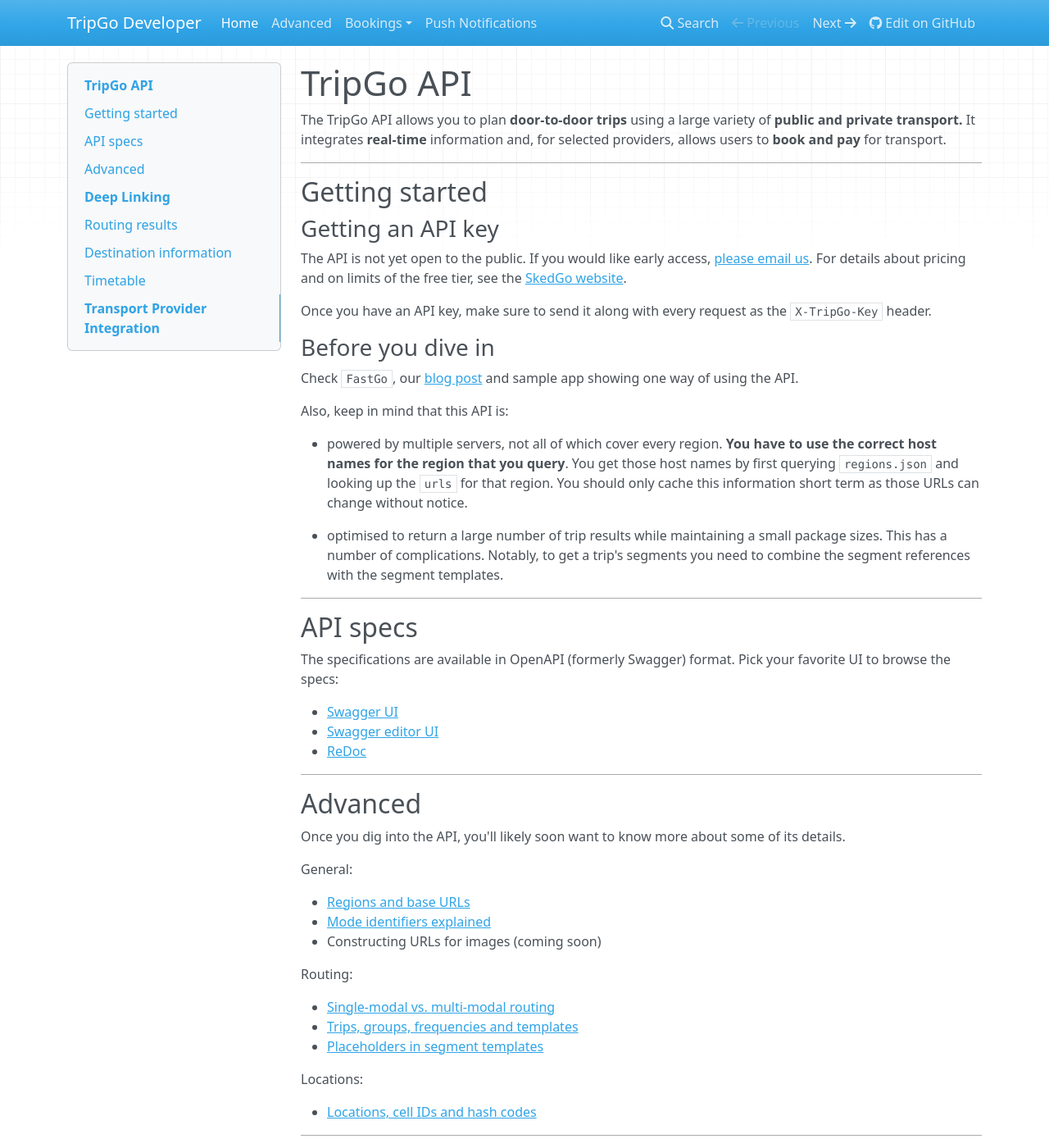
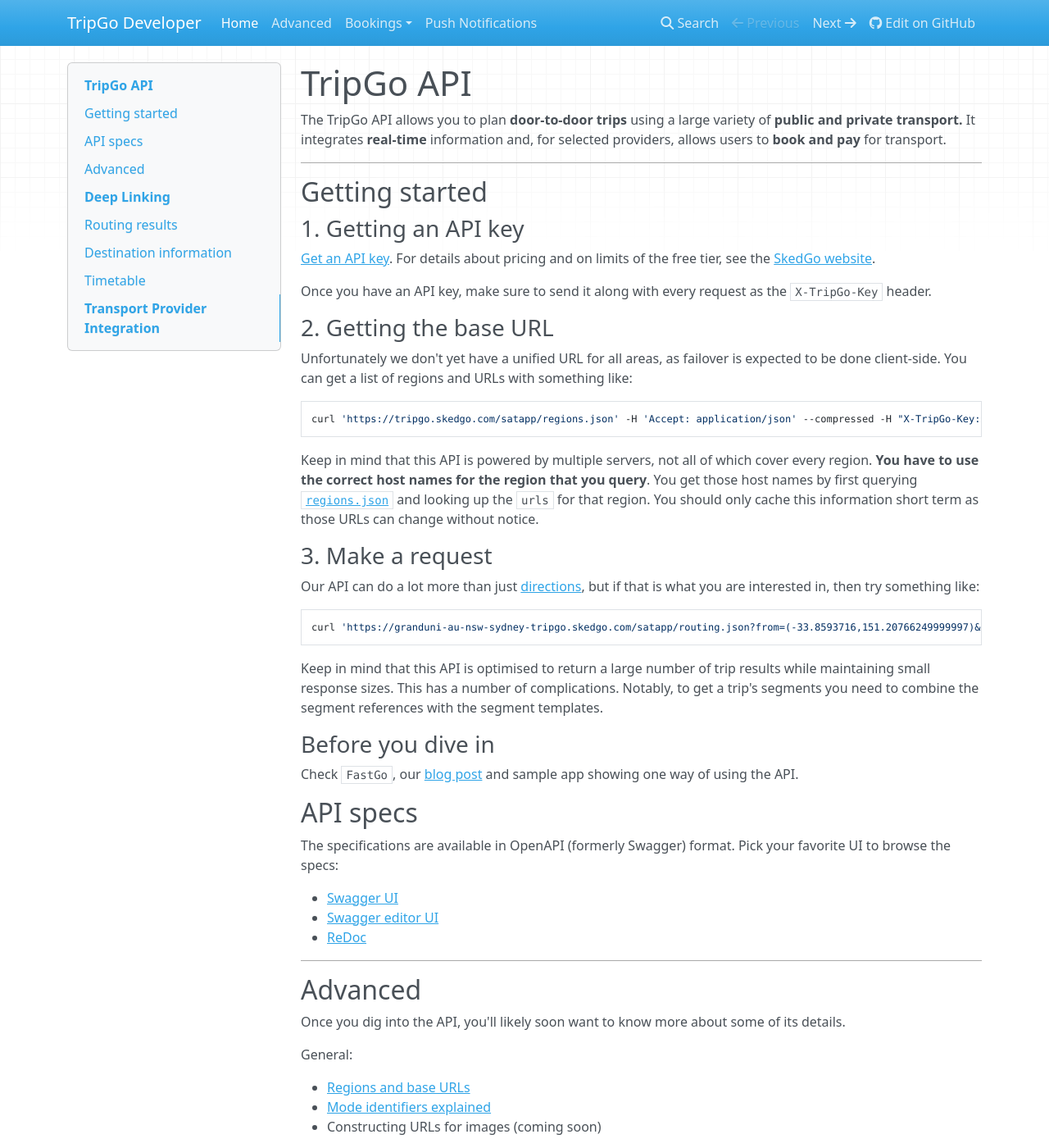
Before and after one commit to skedgo/tripgo-api, an MkDocs documentation site: the page built from docs/index.md, in a window 1280 px wide and 1400 px high. Shown: the whole window at 82% size. Built offline with MkDocs 1.6.1, drawn with Linux system fonts in a browser that asks for light colours; nearby versions of some CDN libraries; old or Windows-style settings are respelled for this version of MkDocs.

Commit message:
Update index.md

````diff
--- a/docs/index.md
+++ b/docs/index.md
@@ -6,23 +6,34 @@
 
 ## Getting started
 
-### Getting an API key
+### 1. Getting an API key
 
-The API is not yet open to the public. If you would like early access, [please email us](mailto://api@skedgo.com). For details about pricing and on limits of the free tier, see the [SkedGo website](https://skedgo.com/home/partnerships/tripgo-api/).
+[Get an API key](https://tripgo.3scale.net/signup?plan_ids[]=2357355863999).  For details about pricing and on limits of the free tier, see the [SkedGo website](https://skedgo.com/home/partnerships/tripgo-api/).
 
 Once you have an API key, make sure to send it along with every request as the `X-TripGo-Key` header.
+
+### 2. Getting the base URL
+
+Unfortunately we don't yet have a unified URL for all areas, as failover is expected to be done client-side.  You can get a list of regions and URLs with something like:
+
+```
+curl 'https://tripgo.skedgo.com/satapp/regions.json' -H 'Accept: application/json' --compressed -H "X-TripGo-Key: $tripgoKey" -d '{"v":2}'
+```
+
+Keep in mind that this API is powered by multiple servers, not all of which cover every region. **You have to use the correct host names for the region that you query**. You get those host names by first querying [`regions.json`](https://skedgo.github.io/tripgo-api/#tag/Configuration%2Fpaths%2F~1regions.json%2Fpost) and looking up the `urls` for that region. You should only cache this information short term as those URLs can change without notice.
+
+### 3. Make a request
+
+Our API can do a lot more than just [directions](https://skedgo.github.io/tripgo-api/#tag/Routing%2Fpaths%2F~1routing.json%2Fget), but if that is what you are interested in, then try something like:
+
+```
+curl 'https://granduni-au-nsw-sydney-tripgo.skedgo.com/satapp/routing.json?from=(-33.8593716,151.20766249999997)&to=(-33.86390160000001,151.20846840000002)&departAfter=1532799914&arriveBefore=0&modes[]=wa_wal&wp=(1,1,1,1)&es=true&tt=0&unit=auto&v=11&locale=en&ir=1&ws=1&cs=1' -H 'Accept: application/json' --compressed -H "X-TripGo-Key: $tripgoKey" -g
+```
+Keep in mind that this API is optimised to return a large number of trip results while maintaining small response sizes. This has a number of complications. Notably, to get a trip's segments you need to combine the segment references with the segment templates.
 
 ### Before you dive in
 
 Check `FastGo`, our [blog post](https://skedgo.github.io/fastgo-react-native/) and sample app showing one way of using the API.
-
-Also, keep in mind that this API is:
-
-- powered by multiple servers, not all of which cover every region. **You have to use the correct host names for the region that you query**. You get those host names by first querying `regions.json` and looking up the `urls` for that region. You should only cache this information short term as those URLs can change without notice.
-
-- optimised to return a large number of trip results while maintaining a small package sizes. This has a number of complications. Notably, to get a trip's segments you need to combine the segment references with the segment templates.
-
----
 
 ## API specs
 
````
